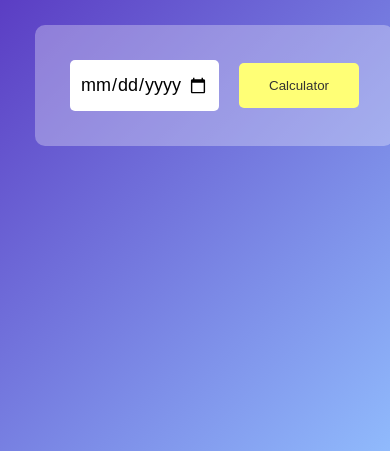
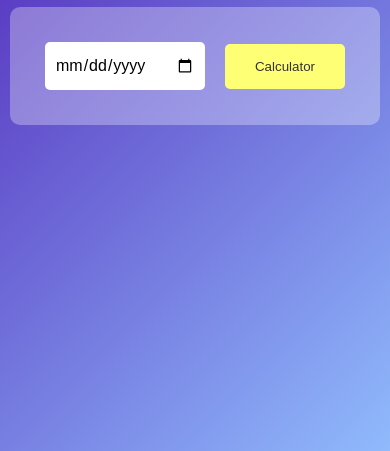
Before and after one commit to Student1124304242942/age-calculator, a plain HTML site: page index.html in a window 390 px wide. Shown: the part 393-844 px from the top of the page. Drawn offline with Linux system fonts and the light colour scheme.

Commit message:
сommit styles

```diff
--- a/index.css
+++ b/index.css
@@ -73,6 +73,21 @@
         display: flex;
         align-items: center;
         justify-content: center;
-        padding: 0;
+        padding: 0 10px 0 10px
    }
+   .calculator {
+    margin-left: 0;
+    margin-top: 0;
+   }
+   .input-box input {
+    flex: 1;
+    margin-right: 20px;
+    padding: 14px 10px;
+    border: 0;
+    outline: 0;
+    font-size: 16px;
+    border-radius: 5px;
+    position: relative;
 }
+
+}
```
